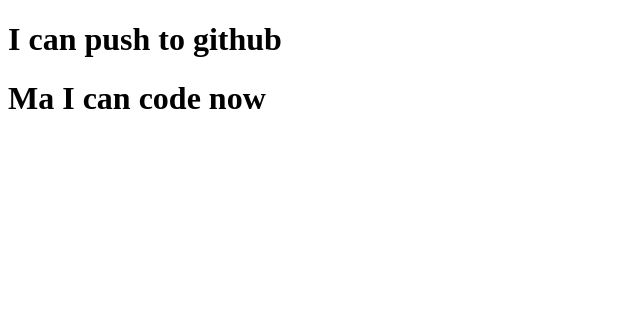
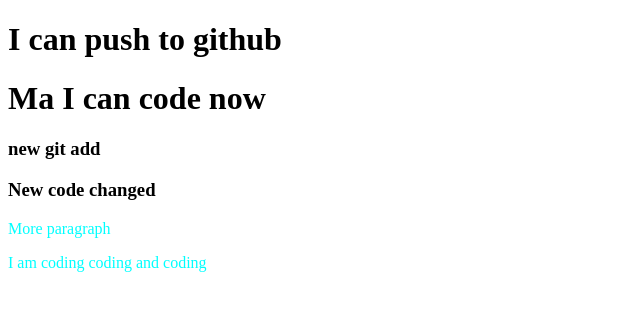
Before and after one commit to MohammadFaysal731/my-second-repo, a plain HTML site: page index.html in a window 1280 px wide. Shown: the whole page, without its empty margins (0-640 px from the left). Drawn offline with Linux system fonts and the light colour scheme.

Commit message:
styles add

```diff
--- a/index.html
+++ b/index.html
@@ -5,10 +5,18 @@
     <meta http-equiv="X-UA-Compatible" content="IE=edge">
     <meta name="viewport" content="width=device-width, initial-scale=1.0">
     <title>My second github repo</title>
+    <link rel="stylesheet" href="style.css"
 </head>
 <body>
     <h1>I can push to github </h1>
     <h1>Ma I can code now</h1>
+    <h3>new git add </h3>
+    <h3>New code changed</h3>
+    <p>More paragraph</p>
+    <p>I am coding coding and coding</p>
+
+
+
 
 
 </body>
--- /dev/null
+++ b/style.css
@@ -0,0 +1,3 @@
+p {
+    color:aqua;
+}
```
